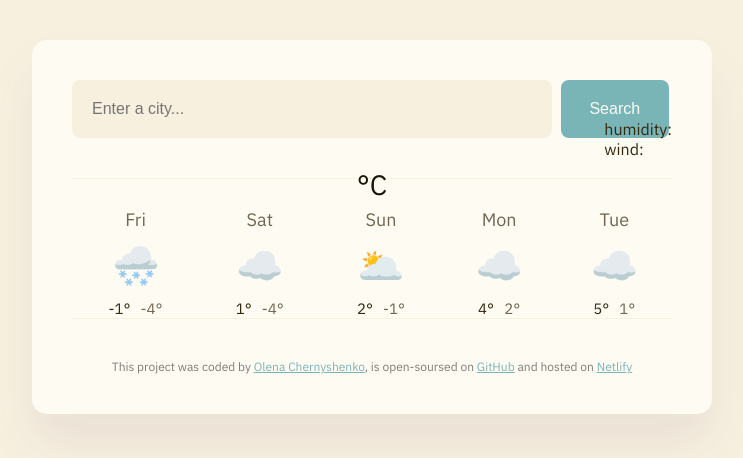
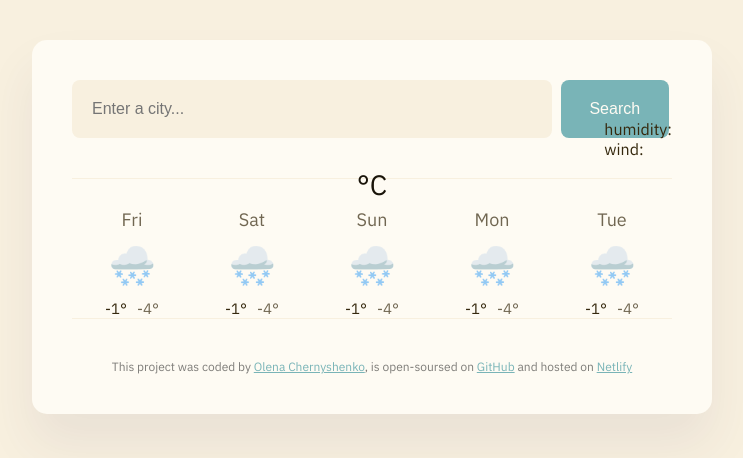
Before and after one commit to LegecL/Forecast-site, a plain HTML site: page index.html in a window 1280 px wide. Shown: the whole page, without its empty margins (268-1011 px from the left). Drawn offline with nearby package versions, Linux system fonts and the light colour scheme; no server answers.

Commit message:
Replace HTML forecast to JS forecast

```diff
--- a/index.html
+++ b/index.html
@@ -52,48 +52,7 @@
             wind: <strong id="wind"></strong>
           </p>
         </div>
-        <div class="weather-forecast">
-          <div class="column-day">
-            <div class="forecast-days">Fri</div>
-            <div class="forecast-icon">🌨️</div>
-            <div class="forecast-temperature">
-              <span class="forecast-max-day-temperature">-1&deg;</span>
-              <span class="forecast-min-day-temperature">-4&deg;</span>
-            </div>
-          </div>
-          <div class="column-day">
-            <div class="forecast-days">Sat</div>
-            <div class="forecast-icon">☁️</div>
-            <div class="forecast-temperature">
-              <span class="forecast-max-day-temperature">1&deg;</span>
-              <span class="forecast-min-day-temperature">-4&deg;</span>
-            </div>
-          </div>
-          <div class="column-day">
-            <div class="forecast-days">Sun</div>
-            <div class="forecast-icon">🌥️</div>
-            <div class="forecast-temperature">
-              <span class="forecast-max-day-temperature">2&deg;</span>
-              <span class="forecast-min-day-temperature">-1&deg;</span>
-            </div>
-          </div>
-          <div class="column-day">
-            <div class="forecast-days">Mon</div>
-            <div class="forecast-icon">☁️</div>
-            <div class="forecast-temperature">
-              <span class="forecast-max-day-temperature">4&deg;</span>
-              <span class="forecast-min-day-temperature">2&deg;</span>
-            </div>
-          </div>
-          <div class="column-day">
-            <div class="forecast-days">Tue</div>
-            <div class="forecast-icon">☁️</div>
-            <div class="forecast-temperature">
-              <span class="forecast-max-day-temperature">5&deg;</span>
-              <span class="forecast-min-day-temperature">1&deg;</span>
-            </div>
-          </div>
-        </div>
+        <div class="weather-forecast" id="forecast"></div>
       </main>
       <footer>
         This project was coded by
--- a/src/script.js
+++ b/src/script.js
@@ -75,7 +75,32 @@ function searchSubmit(event) {
   searchCity(searchInput.value);
 }
 
+function displayForecast() {
+  let days = [`Fri`, `Sat`, `Sun`, `Mon`, `Tue`];
+  let forecastHtml = "";
+
+  days.forEach(function (day) {
+    forecastHtml =
+      forecastHtml +
+      `
+  <div class="column-day">
+    <div class="forecast-days">${day}</div>
+    <div class="forecast-icon">🌨️</div>
+    <div class="forecast-temperature">
+      <span class="forecast-max-day-temperature">-1&deg;</span>
+      <span class="forecast-min-day-temperature">-4&deg;</span>
+    </div>
+  </div>
+`;
+  });
+
+  let forecastElement = document.querySelector("#forecast");
+  forecastElement.innerHTML = forecastHtml;
+}
+
 let searchFormElement = document.querySelector("#search-form");
 searchFormElement.addEventListener("submit", searchSubmit);
 
 searchCity("Kyiv");
+
+displayForecast();
```
